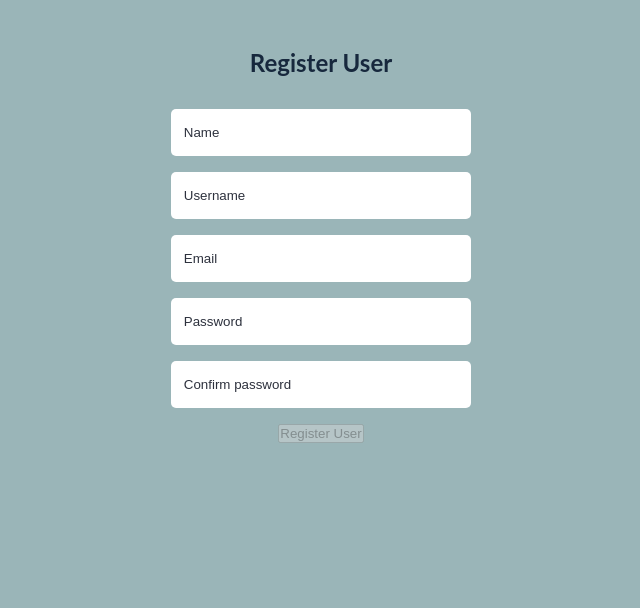
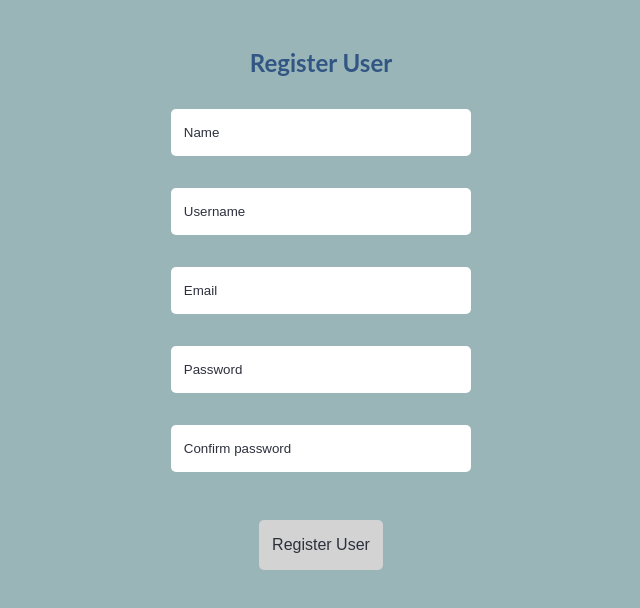
Before and after one commit to wpplng/react-account-registration, a React (Vite) app: page / in a window 1280 px wide. Shown: the top 608 px of the page, without its empty margins (319-959 px from the left). Built offline with nearby package versions, Linux system fonts and the light colour scheme.

Commit message:
styling on button

```diff
--- /dev/null
+++ b/src/css/Button.css
@@ -0,0 +1,19 @@
+.button {
+  padding: 1rem 0.8rem;
+  border-radius: 5px;
+  margin-top: 1rem;
+  background-color: var(--blue-dark);
+  border: none;
+  color: var(--white);
+  font-size: medium;
+}
+
+.button:hover {
+  background-color: var(--blue);
+}
+
+.button:disabled {
+  background-color: lightgray;
+  color: var(--blue-dark);
+  cursor: not-allowed;
+}
--- a/src/css/base.css
+++ b/src/css/base.css
@@ -5,7 +5,7 @@
 }
 
 :root {
-  --blue: #17283d;
+  --blue: #315683;
   --blue-dark: #2d313d;
   --blue-light: #9ab5b8;
   --white: #f9faf5;
--- a/src/elements/Button.tsx
+++ b/src/elements/Button.tsx
@@ -7,7 +7,7 @@ type ButtonTypeProps = {
 
 export const Button = ({ type, disabled }: ButtonTypeProps): ReactElement => {
   return (
-    <button type={type} disabled={disabled}>
+    <button type={type} disabled={disabled} className='button'>
       Register User
     </button>
   );
--- a/src/elements/TextInput.tsx
+++ b/src/elements/TextInput.tsx
@@ -32,7 +32,7 @@ export const TextInput = ({
         value={value}
         onChange={onChange}
       />
-      {errorMsg && <p>{errorMsg}</p>}
+      {errorMsg ? <p>{errorMsg}</p> : <p></p>}
     </div>
   );
 };
--- a/src/index.css
+++ b/src/index.css
@@ -1,3 +1,4 @@
 @import url('./css/base.css');
 @import url('./css/RegisterUser.css');
 @import url('./css/TextInput.css');
+@import url('./css/Button.css');
```
